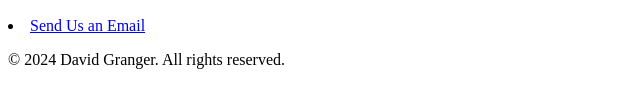
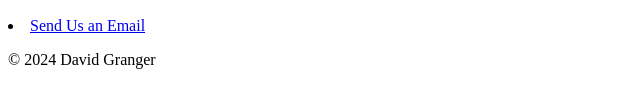
Before and after one commit to dpgranger8/StorymakerAISupport, a plain HTML site: page index.html in a window 1280 px wide. Shown: the part 242-350 px from the top of the page, without its empty margins (0-640 px from the left). Drawn offline with Linux system fonts and the light colour scheme.

Commit message:
Update index.html

```diff
--- a/index.html
+++ b/index.html
@@ -32,7 +32,7 @@
     </section>
 
     <footer>
-        <p>&copy; 2024 David Granger. All rights reserved.</p>
+        <p>&copy; 2024 David Granger</p>
     </footer>
 
 </body>
```
